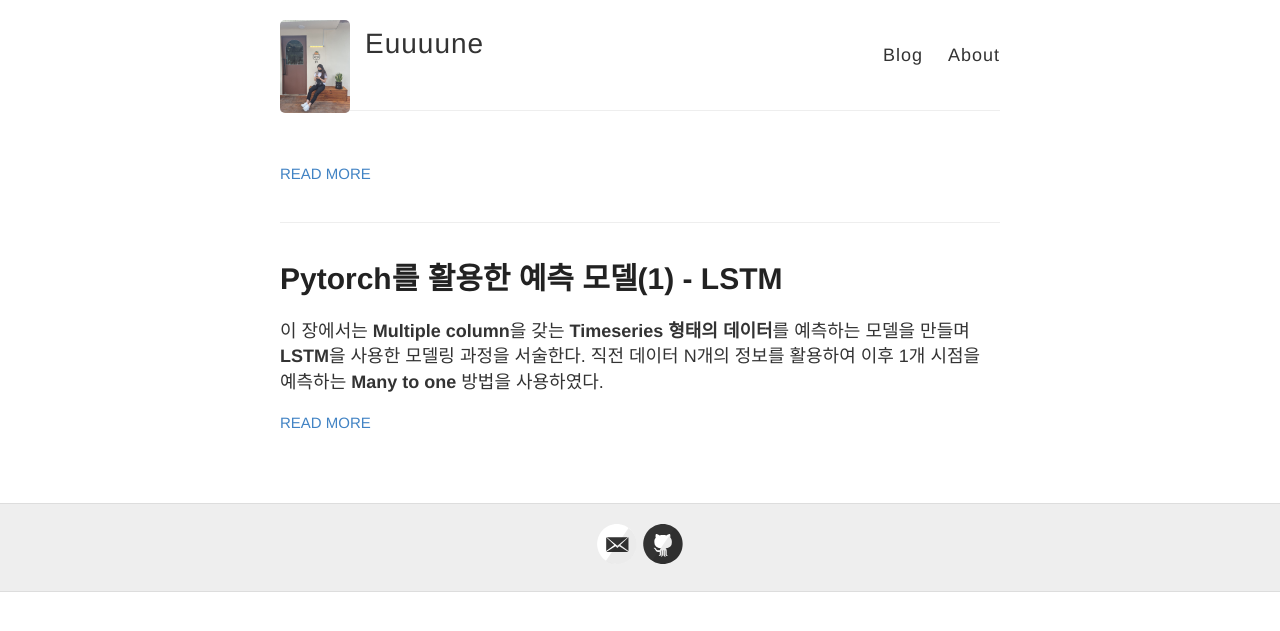
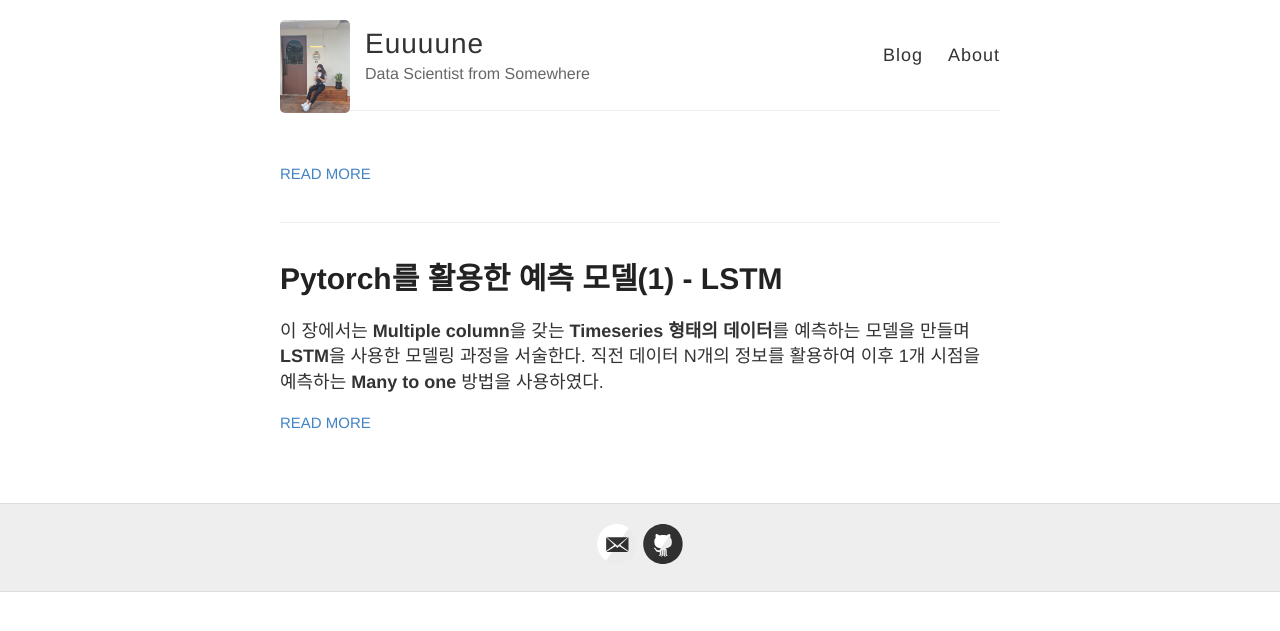
Before and after one commit to 717eunhye/717eunhye.github.io, a Jekyll site: the page built from index.html, in a window 1280 px wide. Shown: the top 631 px of the page. Built offline with Jekyll 4.4.1, drawn with Linux system fonts in a browser that asks for light colours.

Commit message:
modified config

```diff
--- a/_config.yml
+++ b/_config.yml
@@ -6,7 +6,7 @@
 name: Euuuune
 
 # Short bio or description (displayed in the header)
-description:
+description: Data Scientist from Somewhere
 # Data Scientist from Somewhere
 
 # URL of your avatar or profile pic (you could use your GitHub profile pic)
```
